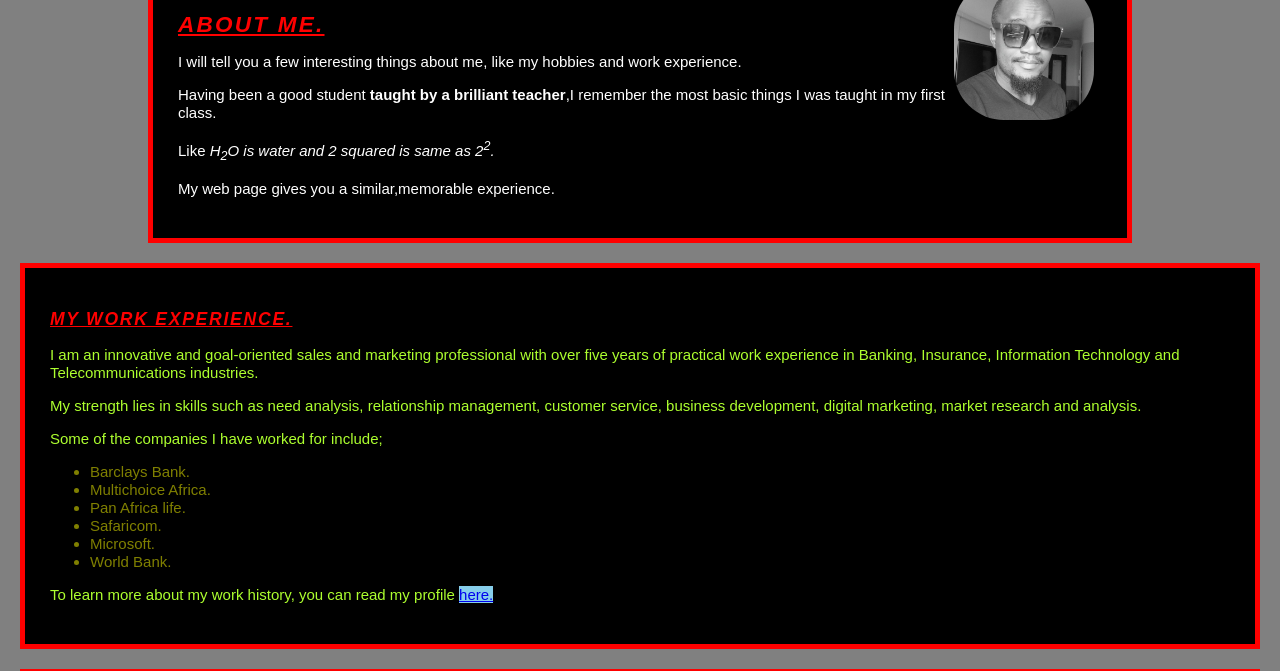
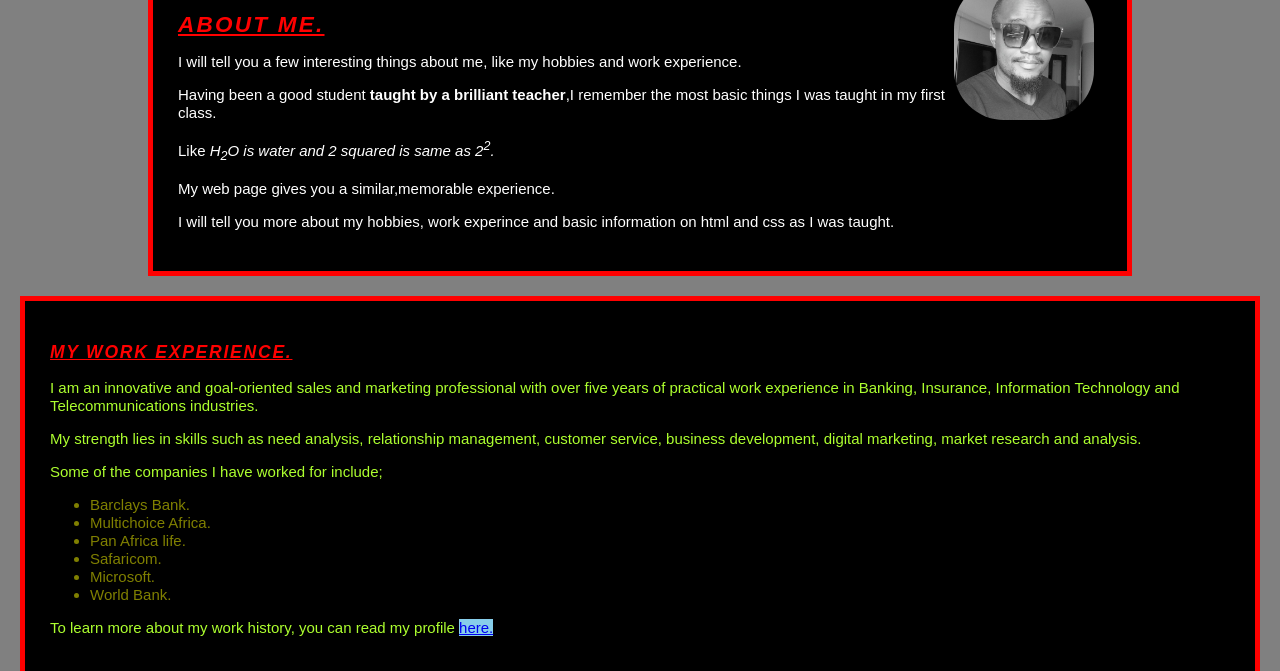
Before and after one commit to Poopiyo/assignment, a plain HTML site: page index.html in a window 1280 px wide. Shown: the part 129-800 px from the top of the page. Drawn offline with Linux system fonts and the light colour scheme.

Commit message:
https://github.com/Poopiyo/assignment.git

```diff
--- a/index.html
+++ b/index.html
@@ -18,6 +18,7 @@
             <p>Having been a good student <strong>taught by a brilliant teacher</strong>,I remember the most basic things I was taught in my first class.</p>
             <P>Like <em>H<sub>2</sub>O is water and 2 squared is same as 2<sup>2</sup>.</em></p>
             <p>My web page gives you a similar,memorable experience.</p>
+            <p>I will tell you more about my hobbies, work experince and basic information on html and css as I was taught.</p>
         </div>
     </div>
 
```
